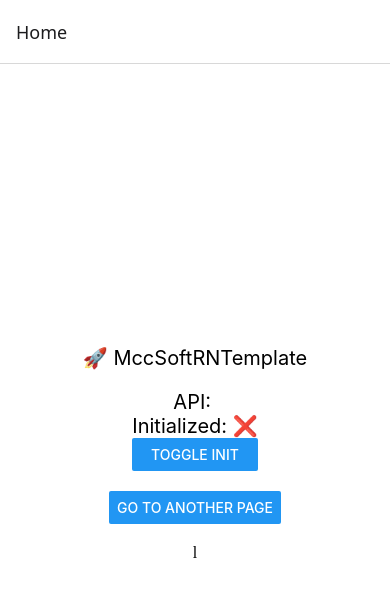
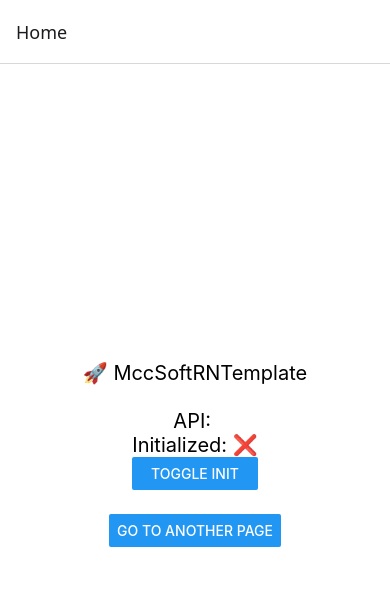
Before and after one commit to mav10/mccsoft-MccSoftRNTemplate, a React Native app: screen /Home in a window 390 px wide. Shown: the top 596 px of the page. Built offline with nearby package versions, Linux system fonts and the light colour scheme.

Commit message:
refactor(theme): add hook and real theme object

```diff
--- a/src/screens/HomeScreen.tsx
+++ b/src/screens/HomeScreen.tsx
@@ -1,28 +1,38 @@
-import {View, Text, Button, StyleSheet} from 'react-native';
-import {NativeStackScreenProps} from '@react-navigation/native-stack';
-import {RootStackParamList} from '../navigation/RootNavigator';
-import {setInitialized} from '../store/slices/appSlice.ts';
-import {useAppDispatch, useAppSelector} from '../store/hooks.ts';
-import {useTheme} from '../shared/theme/ThemeContext.tsx';
+import { View, Text, Button } from 'react-native';
+import { NativeStackScreenProps } from '@react-navigation/native-stack';
+import { RootStackParamList } from '../navigation/RootNavigator';
+import { setInitialized } from '../store/slices/appSlice';
+import { useAppDispatch, useAppSelector } from '../store/hooks';
+import { useStyles } from '../shared/theme/useStyles';
 import Config from 'react-native-config';
 
 type Props = NativeStackScreenProps<RootStackParamList, 'Home'>;
 
-export default function HomeScreen({navigation}: Props) {
-    const theme = useTheme();
+export default function HomeScreen({ navigation }: Props) {
   const dispatch = useAppDispatch();
   const isInitialized = useAppSelector(state => state.app.isInitialized);
 
+  const styles = useStyles(theme => ({
+    container: {
+      flex: 1,
+      justifyContent: 'center',
+      alignItems: 'center',
+      gap: theme.spacing.lg,
+      backgroundColor: theme.colors.background,
+    },
+    text: {
+      textAlign: 'center',
+      fontSize: theme.fontSizes.lg,
+      color: theme.colors.text,
+    },
+  }));
+
   return (
-        <View style={[styles.container, {backgroundColor: theme.background}]}>
-            <Text style={[styles.text, {color: theme.text}]}>
-                🚀 MccSoftRNTemplate
-            </Text>
+    <View style={styles.container}>
+      <Text style={styles.text}>🚀 MccSoftRNTemplate</Text>
       <View>
-                <Text style={[styles.text, {color: theme.text}]}>
-                    API: {Config.API_URL}
-                </Text>
-                <Text style={[styles.text, {color: theme.text}]}>
+        <Text style={styles.text}>API: {Config.API_URL}</Text>
+        <Text style={styles.text}>
           Initialized: {isInitialized ? '✅' : '❌'}
         </Text>
         <Button
@@ -34,20 +44,6 @@ export default function HomeScreen({navigation}: Props) {
         title="Go to another page"
         onPress={() => navigation.navigate('NotFound')}
       />
-            l
     </View>
   );
 }
-
-const styles = StyleSheet.create({
-    container: {
-        flex: 1,
-        justifyContent: 'center',
-        alignItems: 'center',
-        gap: 20,
-    },
-    text: {
-        textAlign: 'center',
-        fontSize: 20,
-    },
-});
--- a/src/shared/theme/ThemeContext.tsx
+++ b/src/shared/theme/ThemeContext.tsx
@@ -1,14 +1,24 @@
-import React, {createContext, useContext} from 'react';
-import {useColorScheme} from 'react-native';
-import {darkColors, lightColors, AppColors} from './colors';
+import React, { createContext, useContext } from 'react';
+import { useColorScheme } from 'react-native';
+import { darkColors, lightColors } from './colors';
+import { spacing, fontSizes } from './metrics';
+import { Theme } from './types';
 
-const ThemeContext = createContext<AppColors>(lightColors);
+const createTheme = (isDark: boolean): Theme => ({
+  colors: isDark ? darkColors : lightColors,
+  spacing,
+  fontSizes,
+  isDark,
+});
+
+const ThemeContext = createContext<Theme>(createTheme(false));
 
 export const useTheme = () => useContext(ThemeContext);
 
-export const ThemeProvider = ({children}: {children: React.ReactNode}) => {
+export const ThemeProvider = ({ children }: { children: React.ReactNode }) => {
   const scheme = useColorScheme();
-  const theme = scheme === 'dark' ? darkColors : lightColors;
+  const isDark = scheme === 'dark';
+  const theme = createTheme(isDark);
 
   return (
     <ThemeContext.Provider value={theme}>{children}</ThemeContext.Provider>
--- a/src/shared/theme/colors.ts
+++ b/src/shared/theme/colors.ts
@@ -1,13 +1,29 @@
-export const lightColors = {
-    background: '#ffffff',
-    text: '#000000',
-    primary: '#007AFF',
+import { ThemeColors } from './types';
+
+export const lightColors: ThemeColors = {
+  primary: '#007AFF',
+  secondary: '#5856D6',
+  background: '#FFFFFF',
+  surface: '#F2F2F7',
+  text: '#000000',
+  textSecondary: '#6C6C6C',
+  border: '#C6C6C8',
+  error: '#FF3B30',
+  success: '#34C759',
+  warning: '#FF9500',
+  info: '#5856D6',
 };
 
-export const darkColors = {
-    background: '#000000',
-    text: '#ffffff',
-    primary: '#0A84FF',
+export const darkColors: ThemeColors = {
+  primary: '#0A84FF',
+  secondary: '#5E5CE6',
+  background: '#000000',
+  surface: '#1C1C1E',
+  text: '#FFFFFF',
+  textSecondary: '#8E8E93',
+  border: '#38383A',
+  error: '#FF453A',
+  success: '#32D74B',
+  warning: '#FF9F0A',
+  info: '#5E5CE6',
 };
-
-export type AppColors = typeof lightColors;
--- /dev/null
+++ b/src/shared/theme/metrics.ts
@@ -0,0 +1,15 @@
+export const spacing = {
+  xs: 4,
+  sm: 8,
+  md: 16,
+  lg: 24,
+  xl: 32,
+};
+
+export const fontSizes = {
+  xs: 12,
+  sm: 14,
+  md: 16,
+  lg: 20,
+  xl: 24,
+};
--- /dev/null
+++ b/src/shared/theme/types.ts
@@ -0,0 +1,36 @@
+export type ThemeColors = {
+  primary: string;
+  secondary: string;
+  background: string;
+  surface: string;
+  text: string;
+  textSecondary: string;
+  border: string;
+  error: string;
+  success: string;
+  warning: string;
+  info: string;
+};
+
+export type ThemeSpacing = {
+  xs: number;
+  sm: number;
+  md: number;
+  lg: number;
+  xl: number;
+};
+
+export type ThemeFontSizes = {
+  xs: number;
+  sm: number;
+  md: number;
+  lg: number;
+  xl: number;
+};
+
+export type Theme = {
+  colors: ThemeColors;
+  spacing: ThemeSpacing;
+  fontSizes: ThemeFontSizes;
+  isDark: boolean;
+};
--- /dev/null
+++ b/src/shared/theme/useStyles.ts
@@ -0,0 +1,9 @@
+import { StyleSheet } from 'react-native';
+import { useTheme } from './ThemeContext';
+
+export const useStyles = <T extends StyleSheet.NamedStyles<T>>(
+  styleFactory: (theme: ReturnType<typeof useTheme>) => T
+) => {
+  const theme = useTheme();
+  return StyleSheet.create(styleFactory(theme));
+};
```
Lines whose indentation alone changed are shown as unchanged.
